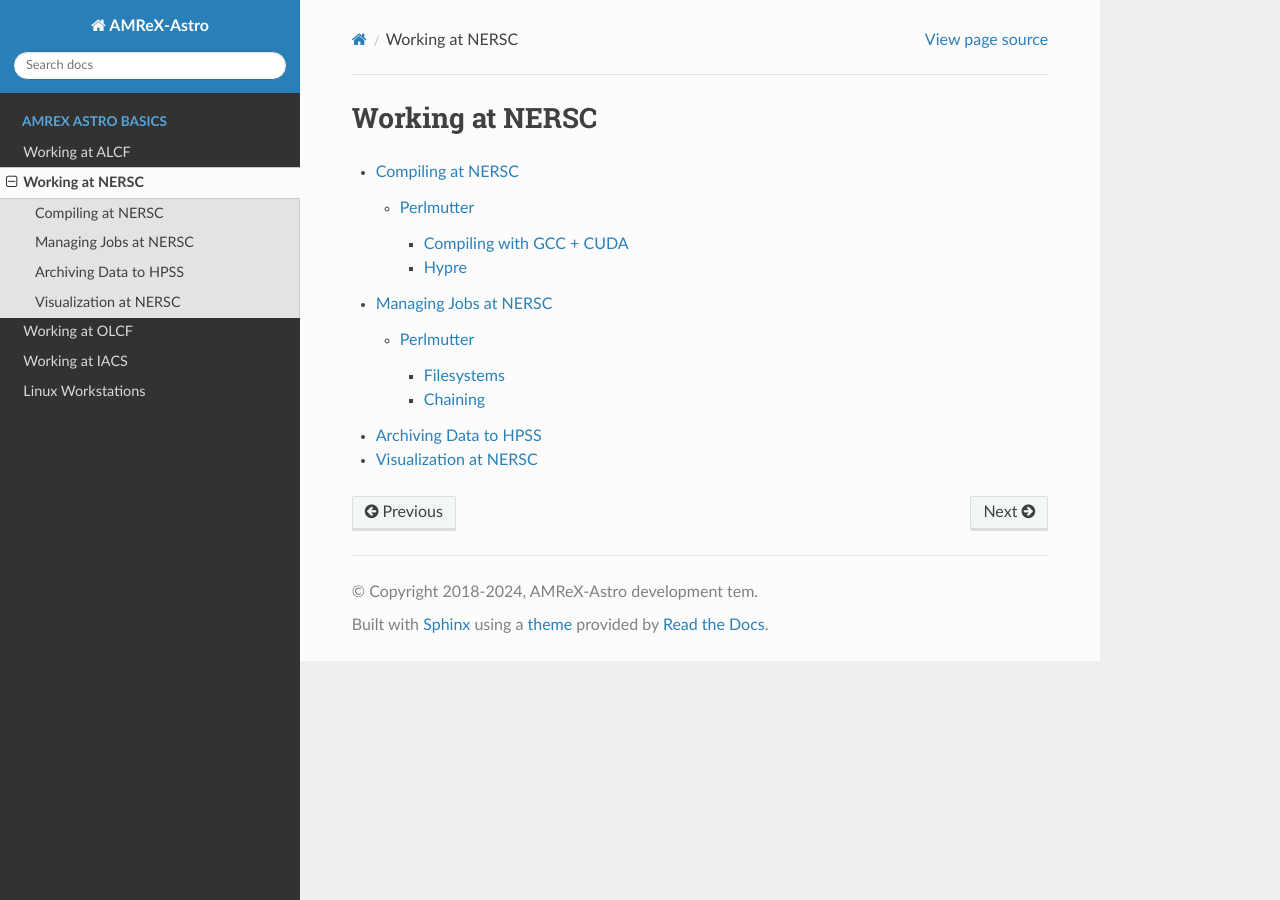
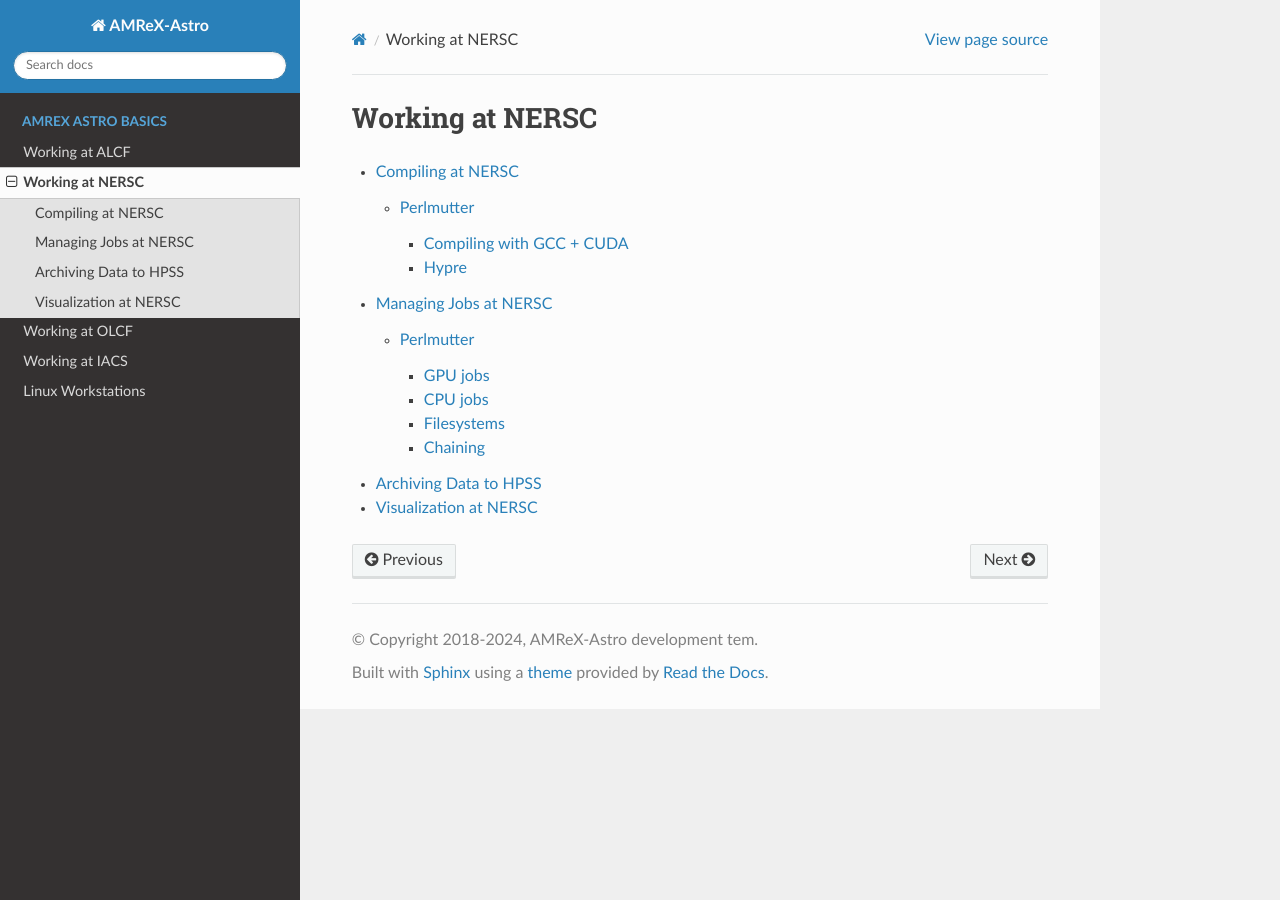
Before and after one commit to AMReX-Astro/workflow, a Sphinx documentation site: the page built from sphinx_docs/source/nersc.rst, in a window 1280 px wide. Built offline with Sphinx 7.4.7 and the Read the Docs theme 3.1.0, drawn with Linux system fonts in a browser that asks for light colours.

Commit message:
some updates for NERSC -- including gpu-bind

```diff
--- a/sphinx_docs/source/nersc-workflow.rst
+++ b/sphinx_docs/source/nersc-workflow.rst
@@ -6,6 +6,9 @@
 
 Perlmutter
 ----------
+
+GPU jobs
+^^^^^^^^
 
 Perlmutter has 1536 GPU nodes, each with 4 NVIDIA A100 GPUs -- therefore it is best to use
 4 MPI tasks per node.
@@ -35,6 +38,9 @@
    ``dump_and_stop`` file behind), you can give it more time between the
    warning signal and the end of the allocation by adjusting the
    ``#SBATCH --signal=B:URG@<n>`` line at the top of the script.
+
+CPU jobs
+^^^^^^^^
 
 Below is an example that runs on CPU-only nodes. Here ``ntasks-per-node``
 refers to number of MPI processes (used for distributed parallelism) per node,
```
Also changed, not shown: 2 other files.
